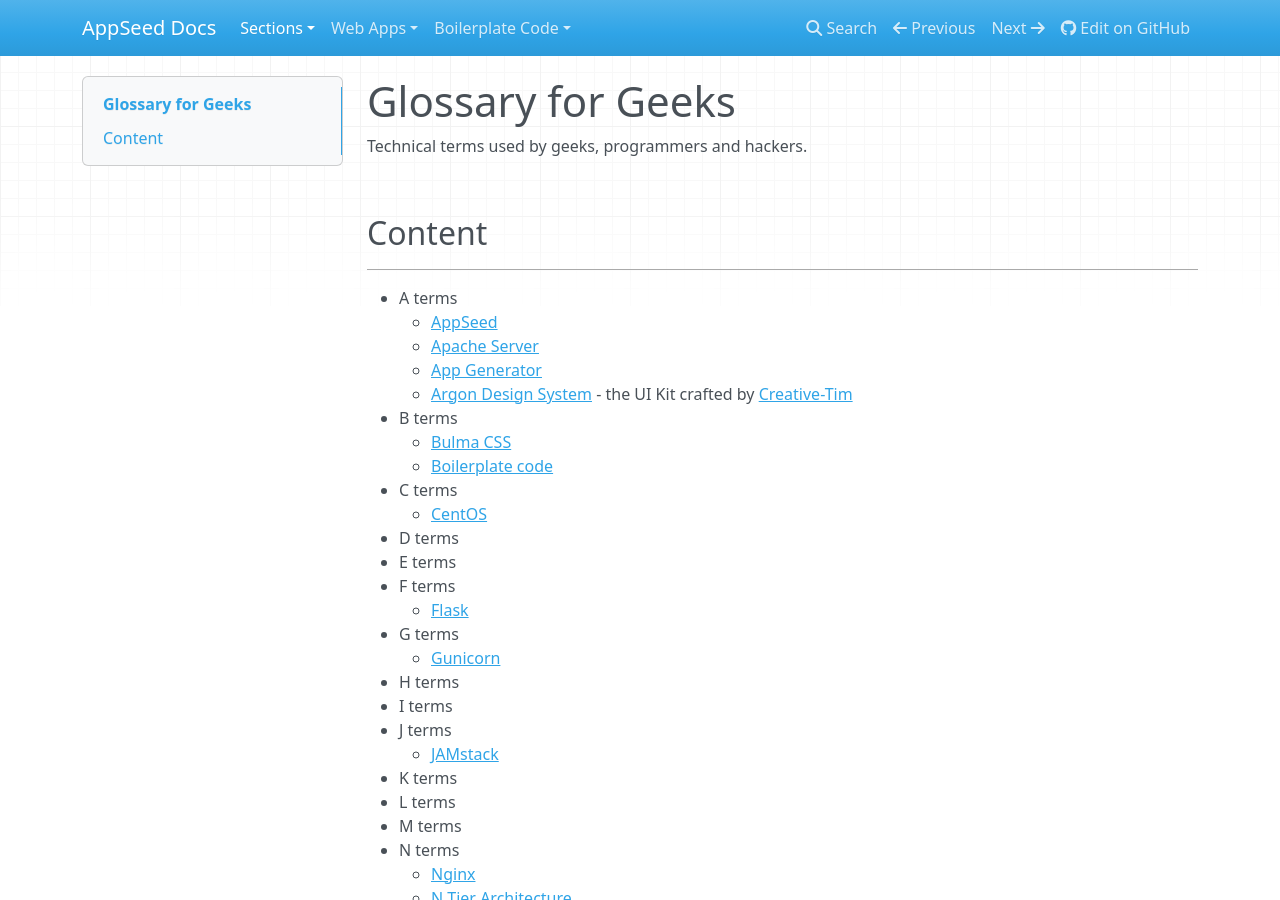
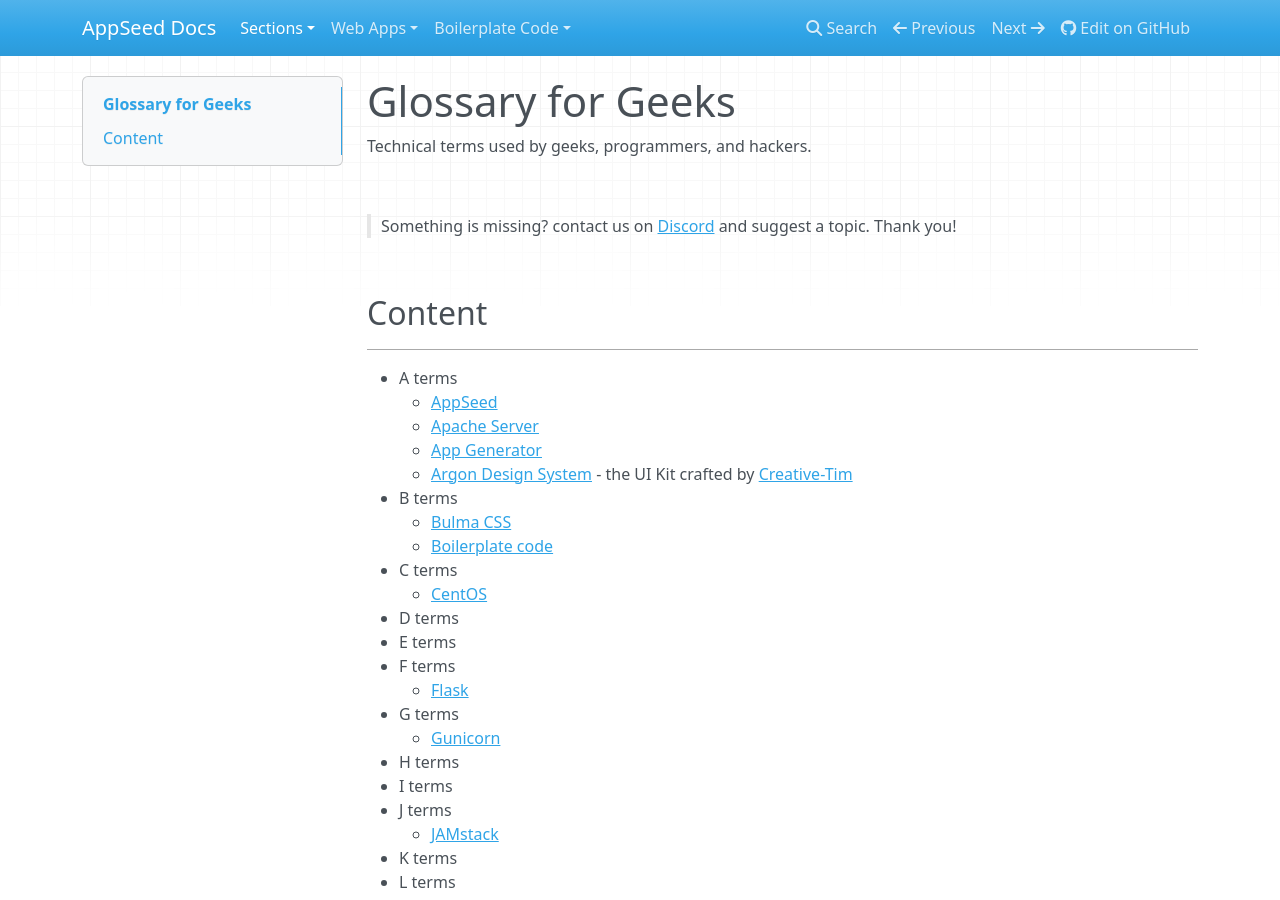
Before and after one commit to rohanmaity123/docs, an MkDocs documentation site: the page built from docs/what-is/index.md, in a window 1280 px wide and 900 px high. Built offline with MkDocs 1.6.1, drawn with Linux system fonts in a browser that asks for light colours; nearby versions of some CDN libraries.

Commit message:
Corect small typo

```diff
--- a/docs/what-is/index.md
+++ b/docs/what-is/index.md
@@ -1,7 +1,11 @@
 title: Glossary for Geeks
 
 # Glossary for Geeks
-Technical terms used by geeks, programmers and hackers.
+Technical terms used by geeks, programmers, and hackers.
+
+<br />
+
+> Something is missing? contact us on [Discord](https://discord.gg/fZC6hup) and suggest a topic. Thank you!
 
 <br />
 
```
